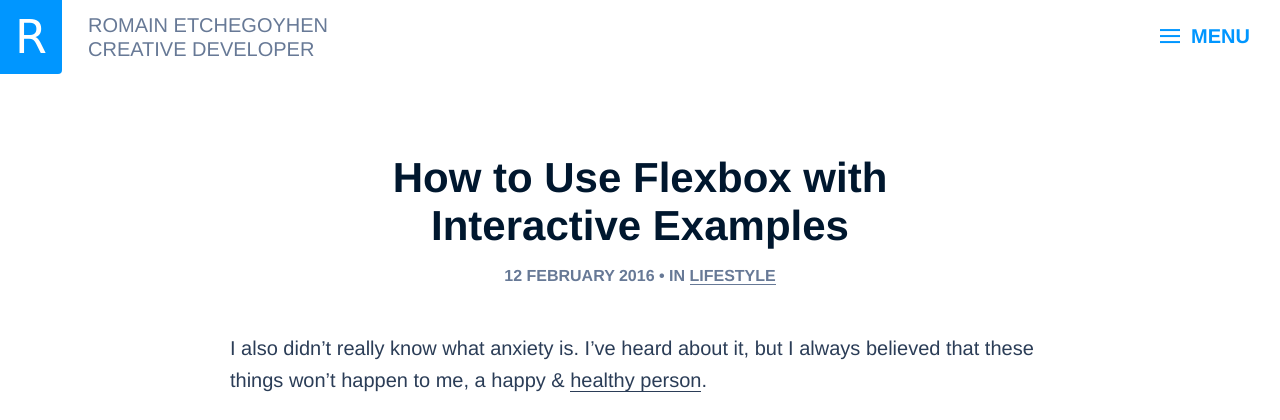
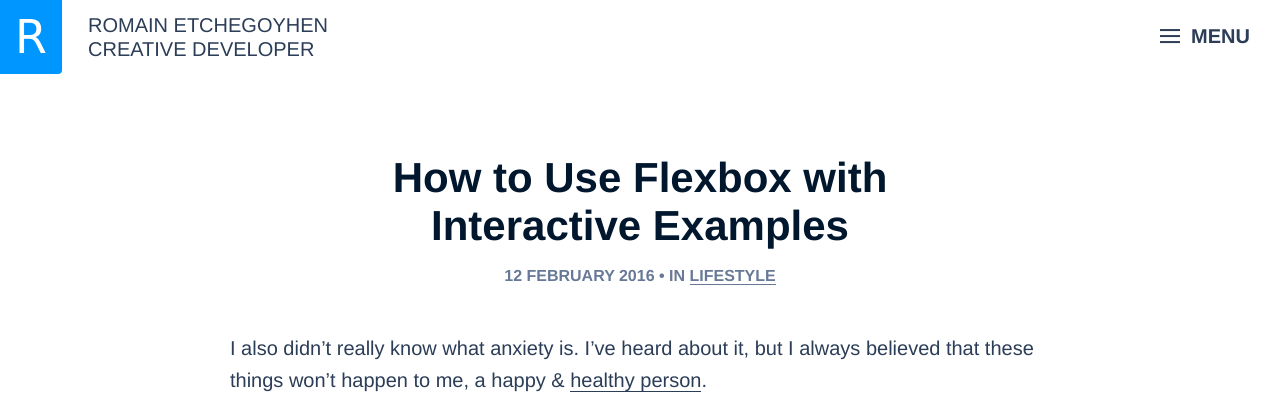
Before and after one commit to snapeuh/blog, a PHP site: page / in a window 1280 px wide. Shown: the top 420 px of the page. Run offline with PHP 8.4, Linux system fonts and the light colour scheme; some libraries are stand-ins or nearby versions.

Commit message:
Updated styles

```diff
--- a/css/style.css
+++ b/css/style.css
@@ -37,7 +37,7 @@ header .logo {
   text-transform: uppercase;
   text-decoration: none; }
   header .logo .name {
-    color: #677996;
+    color: #2b3d57;
     font-size: 20px;
     line-height: 24px;
     font-weight: 400; }
@@ -63,13 +63,13 @@ header .nav {
     outline: none;
     font-size: 20px;
     line-height: 24px;
-    color: #0096ff;
+    color: #2b3d57;
     text-transform: uppercase;
     font-weight: 600; }
   header .nav svg {
     vertical-align: -9px; }
     header .nav svg rect {
-      fill: #0096ff; }
+      fill: #2b3d57; }
   header .nav .dropdown {
     position: absolute;
     background: #fff;
--- a/css/style.scss
+++ b/css/style.scss
@@ -59,7 +59,7 @@ header {
         text-decoration: none;
 
         .name {
-            color: $secondary-text-color;
+            color: $text-color;
             font-size: 20px;
             line-height: 24px;
             font-weight: 400;
@@ -91,7 +91,7 @@ header {
             outline: none;
             font-size: 20px;
             line-height: 24px;
-            color: $highlight-text-color;
+            color: $text-color;
             text-transform: uppercase;
             font-weight: 600;
         }
@@ -100,7 +100,7 @@ header {
             vertical-align: -9px;
 
             rect {
-                fill: $highlight-text-color;
+                fill: $text-color;
             }
         }
 
```
